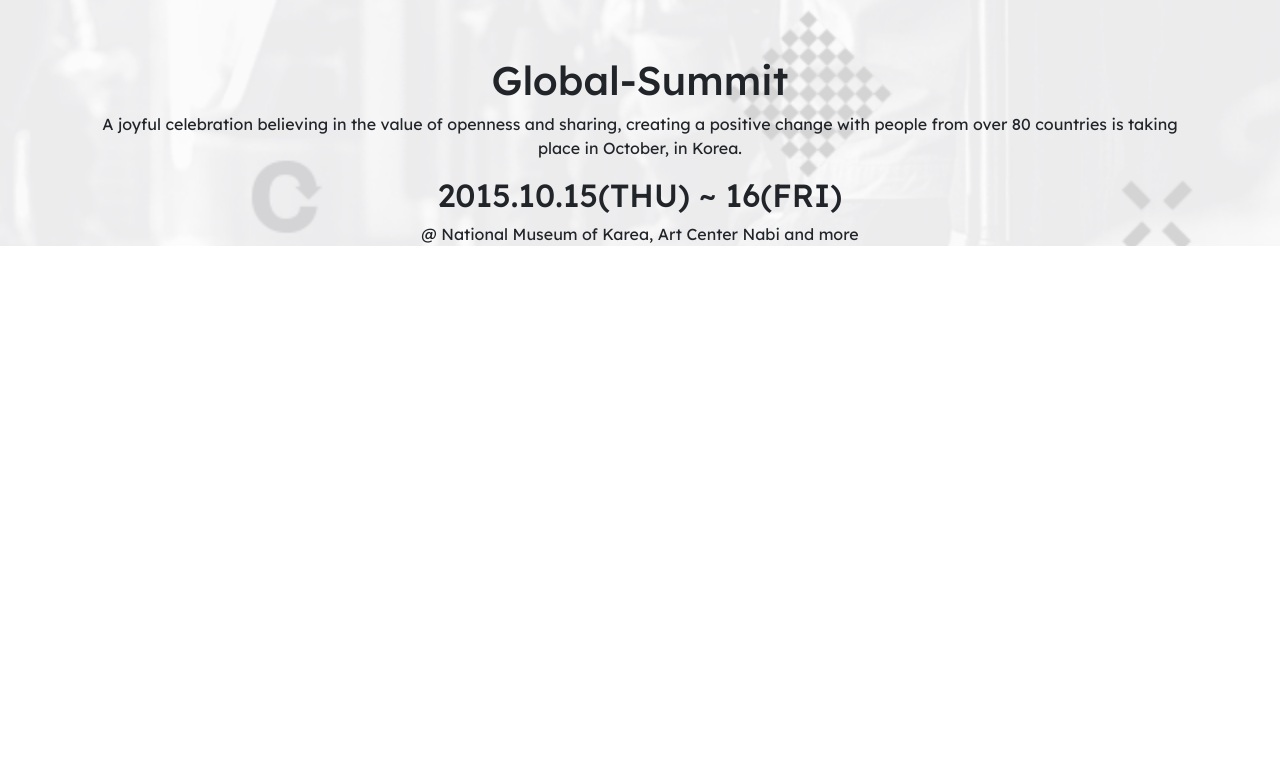
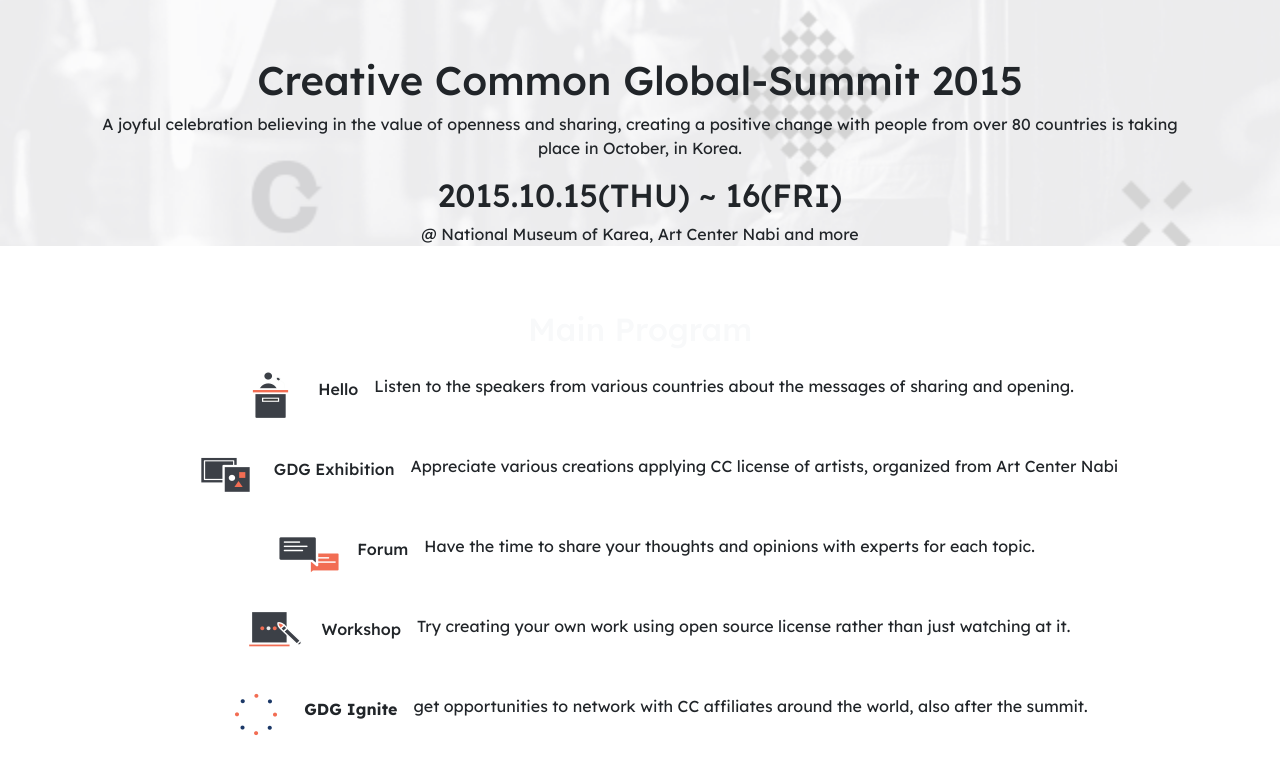
Before and after one commit to Abdelaziz-Mahdi/Global-Summit, a plain HTML site: page index.html in a window 1280 px wide. Shown: the part 41-814 px from the top of the page. Drawn offline with Linux system fonts and the light colour scheme.

Commit message:
Create-program-section-markup

```diff
--- a/index.html
+++ b/index.html
@@ -24,7 +24,7 @@
       </header>
       <div id="intro-container">
         <article id="intro-article" class="text-center container">
-          <h1>Global-Summit</h1>
+          <h1>Creative Common Global-Summit 2015</h1>
           <p>
             A joyful celebration believing in the value of openness and sharing,
             creating a positive change with people from over 80 countries is
@@ -35,6 +35,61 @@
         </article>
       </div>
     </section>
+    <section id="program-section" class="pt-5 pb-5">
+      <div class="container text-center">
+        <header>
+          <h2 class="text-light">Main Program</h2>
+          <div class="line"></div>
+        </header>
+        <section>
+          <ul class="pb-5">
+            <li class="d-inline-flex align-items-center">
+              <img src="./visuals/program_icon_01.png" alt="podium" class="h-25 p-2 flex-fill"></img>
+              <h6 class="h-25 p-2 flex-fill orange-font">Hello</h6>
+              <p class="p-2 flex-fill h-25 text-start">
+                Listen to the speakers from various countries about the messages
+                of sharing and opening.
+              </p>
+            </li>
+            <li class="d-inline-flex align-items-center">
+              <img src="./visuals/program_icon_02.png" alt="podium" class="h-25 p-2 flex-fill"></img>
+              <h6 class="h-25 p-2 flex-fill orange-font">GDG Exhibition</h6>
+              <p class="p-2 flex-fill h-25 text-start">
+                Appreciate various creations applying CC license of artists,
+                organized from Art Center Nabi
+              </p>
+            </li>
+            <li class="d-inline-flex align-items-center">
+              <img src="./visuals/program_icon_03.png" alt="podium" class="h-25 p-2 flex-fill"></img>
+              <h6 class="h-25 p-2 flex-fill orange-font">Forum</h6>
+              <p class="p-2 flex-fill h-25 text-start">
+                Have the time to share your thoughts and opinions with experts
+                for each topic.
+              </p>
+            </li>
+            <li class="d-inline-flex align-items-center">
+              <img src="./visuals/program_icon_04.png" alt="podium" class="h-25 p-2 flex-fill"></img>
+              <h6 class="h-25 p-2 flex-fill orange-font">Workshop</h6>
+              <p class="p-2 flex-fill h-25 text-start">
+                Try creating your own work using open source license rather than
+                just watching at it.
+              </p>
+            </li>
+            <li class="d-inline-flex align-items-center">
+              <img src="./visuals/program_icon_05.png" alt="podium" class="h-25 p-2 flex-fill"></img>
+              <h6 class="h-25 p-2 flex-fill orange-font fw-bold">GDG Ignite</h6>
+              <p class="p-2 flex-fill h-25 text-start">
+                get opportunities to network with CC affiliates around the
+                world, also after the summit.
+              </p>
+            </li>
+          </ul>
+        </section>
+        <footer>
+          <a class="btn btn-lg text-light orange-bg" href="#" role="button">Join Global Summit</a>
+        </footer>
+      </div>
+    </section>
     <script src="js/all.min.js"></script>
     <script src="js/bootstrap.bundle.min.js"></script>
   </body>
```
